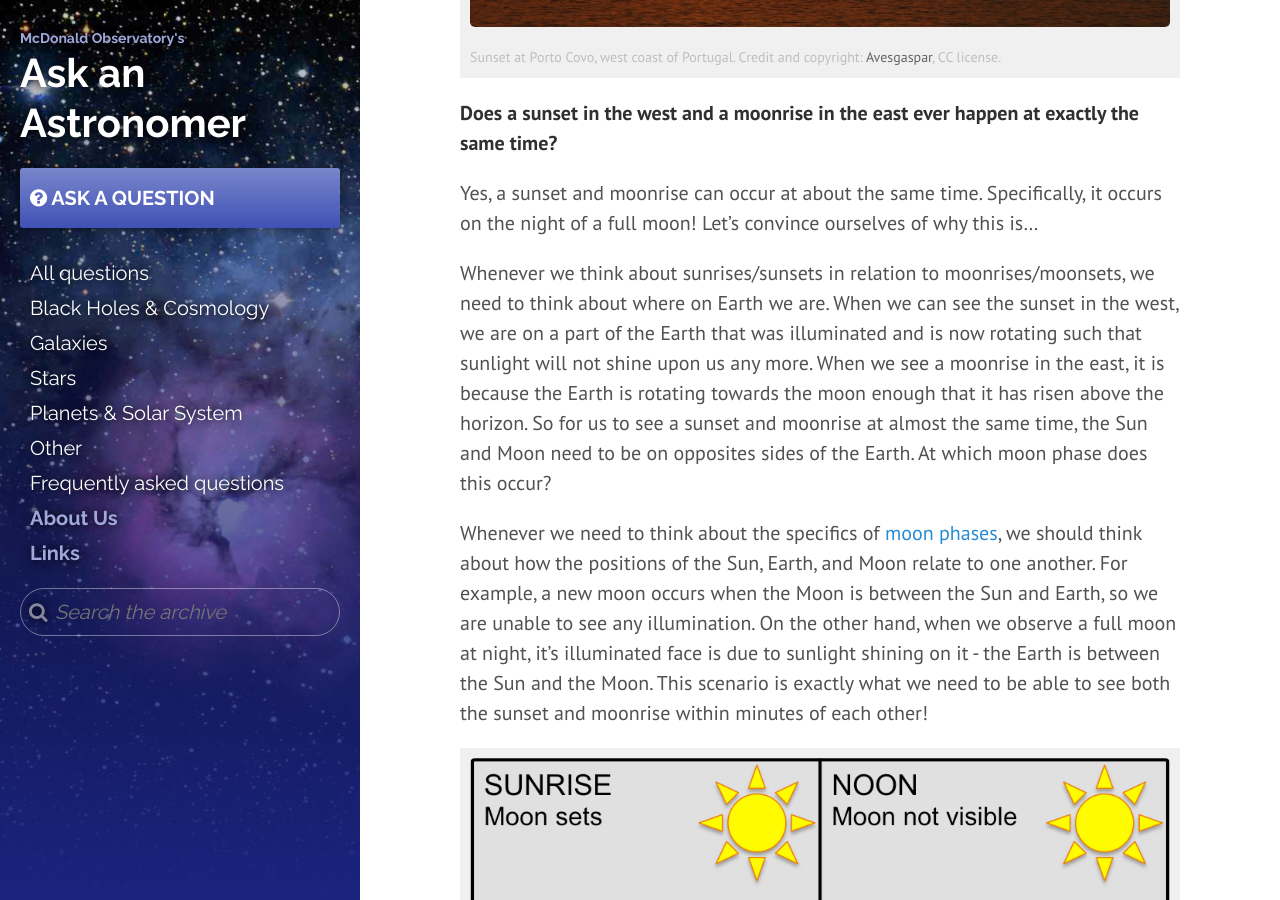
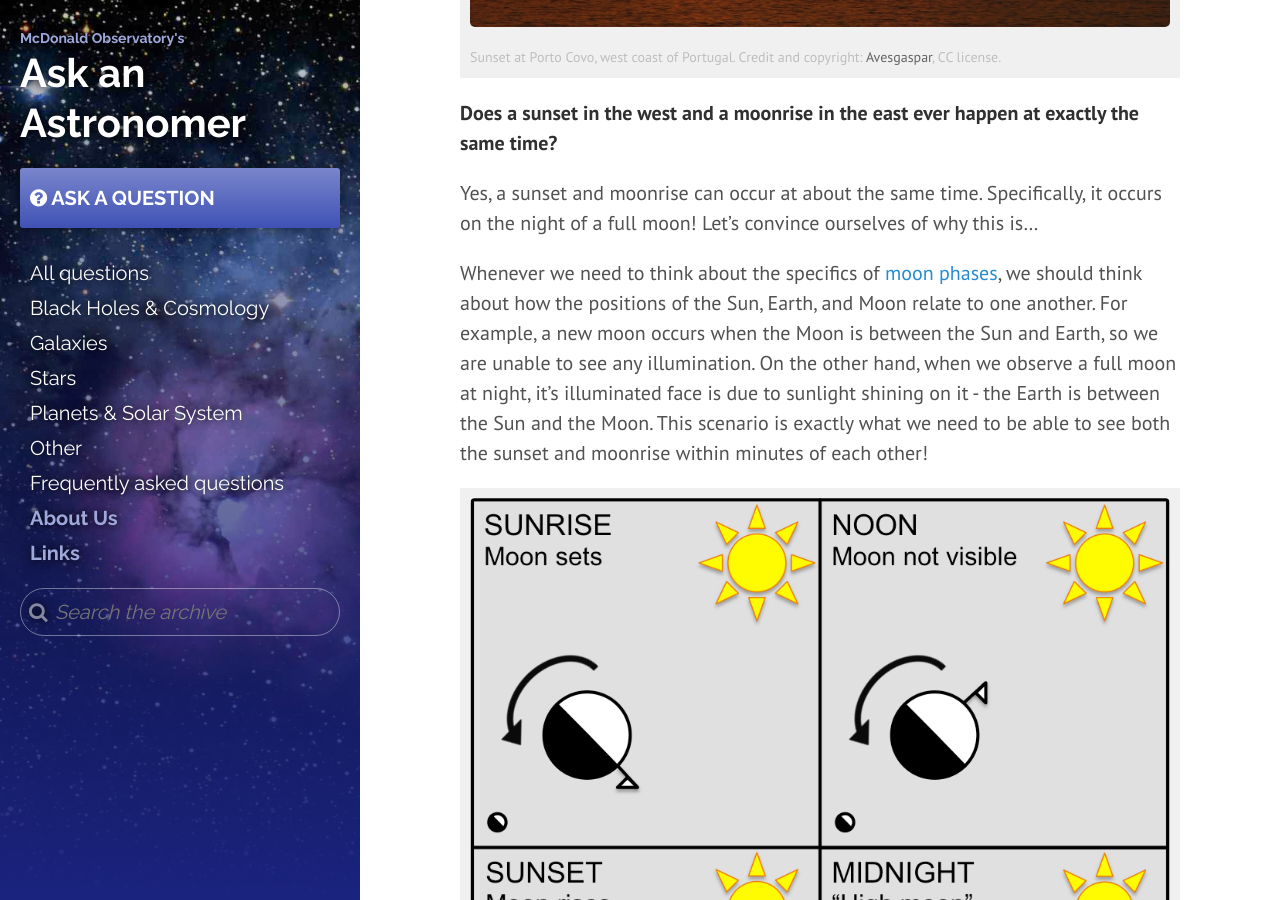
Before and after one commit to askanastronomer/askanastronomer.github.io, a Jekyll site: the page built from _posts/2016-02-13-sunset-and-moonrise.md, in a window 1280 px wide and 900 px high, scrolled down 708 px. Built offline with Jekyll 4.4.1, drawn with Linux system fonts in a browser that asks for light colours; nearby versions of some CDN libraries.

Commit message:
Update 2016-02-13-sunset-and-moonrise.md

```diff
--- a/_posts/2016-02-13-sunset-and-moonrise.md
+++ b/_posts/2016-02-13-sunset-and-moonrise.md
@@ -14,9 +14,7 @@ thumbnail: http://askanastronomer.org/img/sunset_thumb.jpg
 
 **Does a sunset in the west and a moonrise in the east ever happen at exactly the same time?**
 
-Yes, a sunset and moonrise can occur at about the same time. Specifically, it occurs on the night of a full moon! Let’s convince ourselves of why this is…
-
-Whenever we think about sunrises/sunsets in relation to moonrises/moonsets, we need to think about where on Earth we are. When we can see the sunset in the west, we are on a part of the Earth that was illuminated and is now rotating such that sunlight will not shine upon us any more. When we see a moonrise in the east, it is because the Earth is rotating towards the moon enough that it has risen above the horizon. So for us to see a sunset and moonrise at almost the same time, the Sun and Moon need to be on opposites sides of the Earth. At which moon phase does this occur?
+Yes, a sunset and moonrise can occur at about the same time. Specifically, it occurs on the night of a full moon! Let’s convince ourselves of why this is...
 
 Whenever we need to think about the specifics of <a href="http://hyperphysics.phy-astr.gsu.edu/hbase/solar/moonphase.html">moon phases</a>, we should think about how the positions of the Sun, Earth, and Moon relate to one another. For example, a new moon occurs when the Moon is between the Sun and Earth, so we are unable to see any illumination. On the other hand, when we observe a full moon at night, it’s illuminated face is due to sunlight shining on it - the Earth is between the Sun and the Moon. This scenario is exactly what we need to be able to see both the sunset and moonrise within minutes of each other!
 
```
